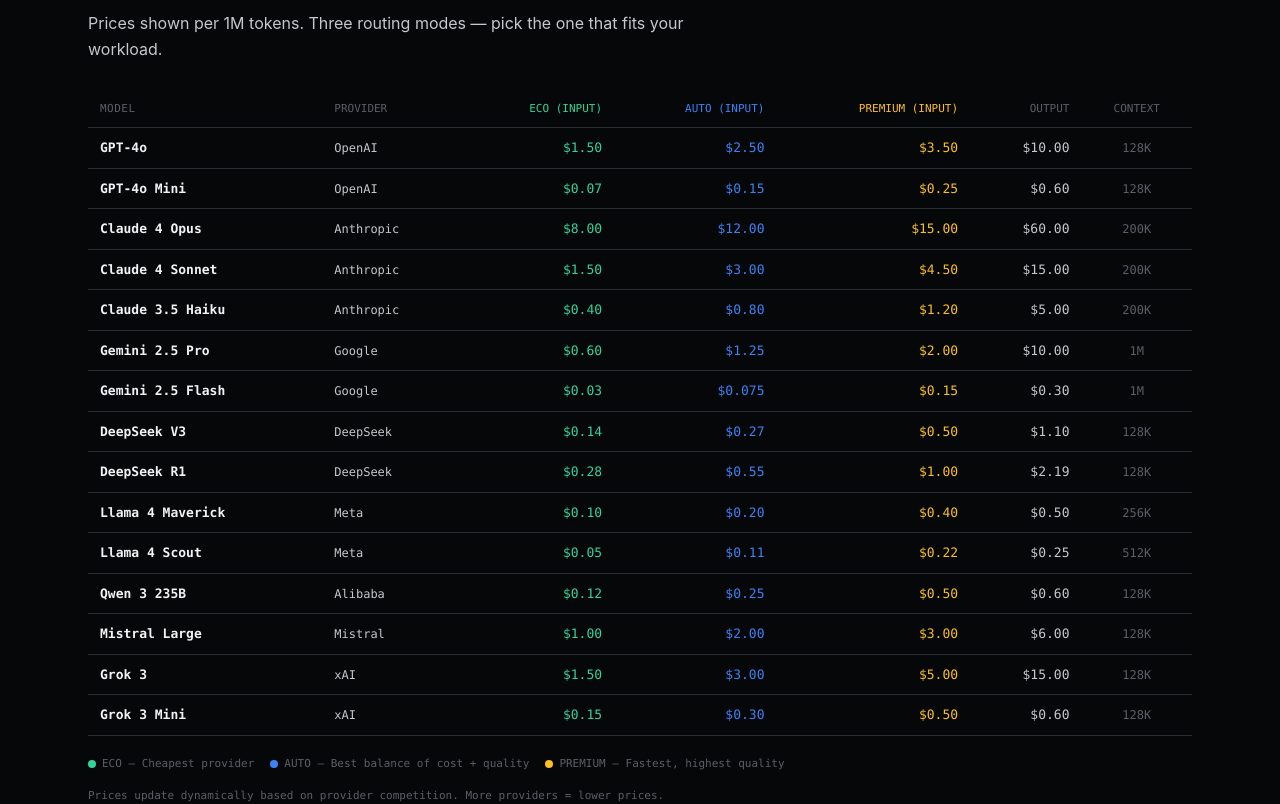
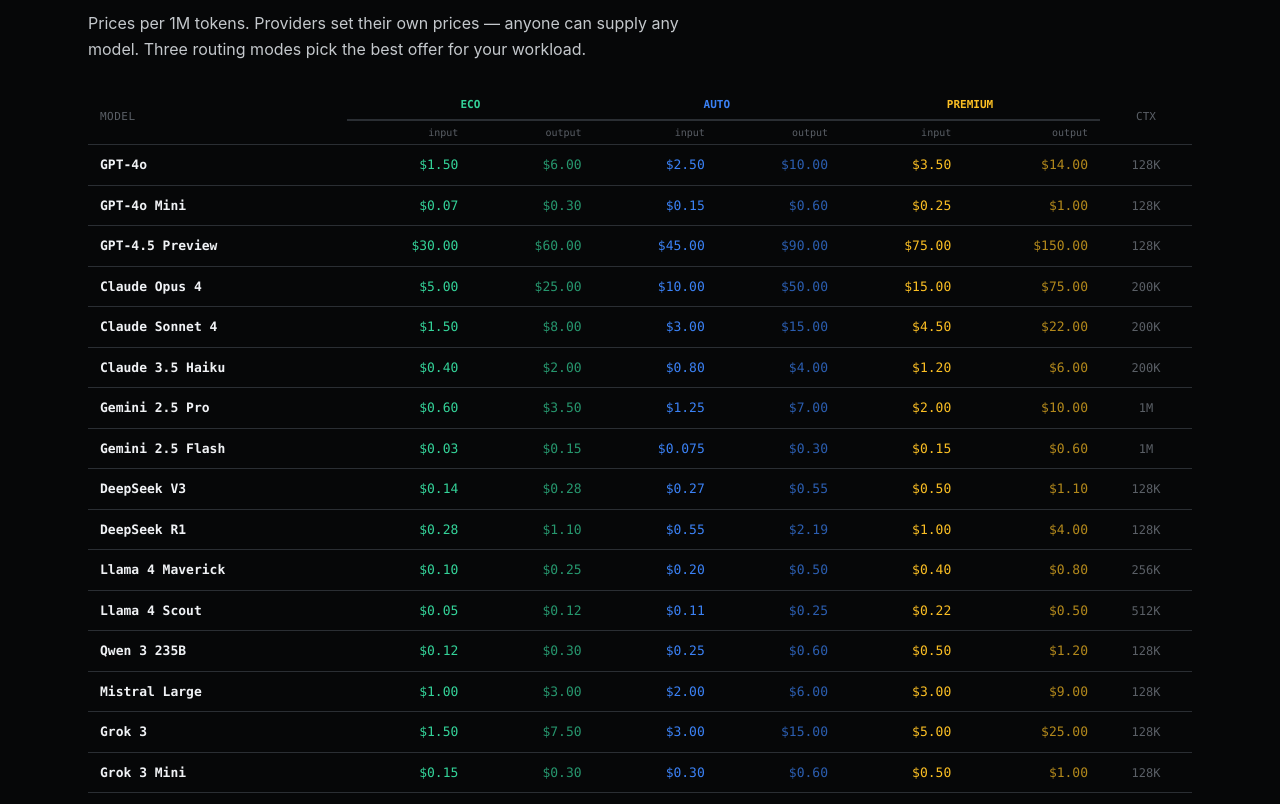
Before and after one commit to rogerwu188/clawfarm-site, a Next.js app: page / in a window 1280 px wide. Shown: the part 780-1584 px from the top of the page. Built offline with nearby package versions, Linux system fonts and the light colour scheme.

Commit message:
fix pricing table: input/output per tier, remove vendor column, add MiniMax/Kimi/Seed models, 20 models total

```diff
--- a/app/page.tsx
+++ b/app/page.tsx
@@ -44,46 +44,58 @@
         <div className="max-w-6xl mx-auto px-6">
           <p style={{fontFamily:'var(--font-mono)', fontSize:'11px', color:'var(--text-dim)', letterSpacing:'1px', marginBottom:'8px'}}>MODEL PRICING</p>
           <h2 className="section-title" style={{fontSize:'28px'}}>Access every major model. Pay per token.</h2>
-          <p className="section-text" style={{maxWidth:'600px', marginTop:'8px', marginBottom:'28px'}}>Prices shown per 1M tokens. Three routing modes — pick the one that fits your workload.</p>
+          <p className="section-text" style={{maxWidth:'640px', marginTop:'8px', marginBottom:'28px'}}>Prices per 1M tokens. Providers set their own prices — anyone can supply any model. Three routing modes pick the best offer for your workload.</p>
 
           <div style={{overflowX:'auto'}}>
             <table style={{width:'100%', borderCollapse:'collapse', fontFamily:'var(--font-mono)', fontSize:'13px'}}>
               <thead>
+                <tr style={{borderBottom:'2px solid var(--border)'}}>
+                  <th style={{textAlign:'left', padding:'10px 12px', color:'var(--text-dim)', fontWeight:500, fontSize:'11px', letterSpacing:'0.5px'}} rowSpan={2}>MODEL</th>
+                  <th style={{textAlign:'center', padding:'6px 12px', color:'var(--green)', fontWeight:600, fontSize:'11px', borderBottom:'1px solid var(--border)'}} colSpan={2}>ECO</th>
+                  <th style={{textAlign:'center', padding:'6px 12px', color:'var(--accent)', fontWeight:600, fontSize:'11px', borderBottom:'1px solid var(--border)'}} colSpan={2}>AUTO</th>
+                  <th style={{textAlign:'center', padding:'6px 12px', color:'var(--amber)', fontWeight:600, fontSize:'11px', borderBottom:'1px solid var(--border)'}} colSpan={2}>PREMIUM</th>
+                  <th style={{textAlign:'center', padding:'10px 12px', color:'var(--text-dim)', fontWeight:500, fontSize:'11px'}} rowSpan={2}>CTX</th>
+                </tr>
                 <tr style={{borderBottom:'1px solid var(--border)'}}>
-                  <th style={{textAlign:'left', padding:'10px 12px', color:'var(--text-dim)', fontWeight:500, fontSize:'11px', letterSpacing:'0.5px'}}>MODEL</th>
-                  <th style={{textAlign:'left', padding:'10px 12px', color:'var(--text-dim)', fontWeight:500, fontSize:'11px'}}>PROVIDER</th>
-                  <th style={{textAlign:'right', padding:'10px 12px', color:'var(--green)', fontWeight:500, fontSize:'11px'}}>ECO (INPUT)</th>
-                  <th style={{textAlign:'right', padding:'10px 12px', color:'var(--accent)', fontWeight:500, fontSize:'11px'}}>AUTO (INPUT)</th>
-                  <th style={{textAlign:'right', padding:'10px 12px', color:'var(--amber)', fontWeight:500, fontSize:'11px'}}>PREMIUM (INPUT)</th>
-                  <th style={{textAlign:'right', padding:'10px 12px', color:'var(--text-dim)', fontWeight:500, fontSize:'11px'}}>OUTPUT</th>
-                  <th style={{textAlign:'center', padding:'10px 12px', color:'var(--text-dim)', fontWeight:500, fontSize:'11px'}}>CONTEXT</th>
+                  <th style={{textAlign:'right', padding:'4px 12px', color:'var(--text-dim)', fontWeight:400, fontSize:'10px'}}>input</th>
+                  <th style={{textAlign:'right', padding:'4px 12px', color:'var(--text-dim)', fontWeight:400, fontSize:'10px'}}>output</th>
+                  <th style={{textAlign:'right', padding:'4px 12px', color:'var(--text-dim)', fontWeight:400, fontSize:'10px'}}>input</th>
+                  <th style={{textAlign:'right', padding:'4px 12px', color:'var(--text-dim)', fontWeight:400, fontSize:'10px'}}>output</th>
+                  <th style={{textAlign:'right', padding:'4px 12px', color:'var(--text-dim)', fontWeight:400, fontSize:'10px'}}>input</th>
+                  <th style={{textAlign:'right', padding:'4px 12px', color:'var(--text-dim)', fontWeight:400, fontSize:'10px'}}>output</th>
                 </tr>
               </thead>
               <tbody>
                 {[
-                  { model:'GPT-4o', provider:'OpenAI', eco:'$1.50', auto:'$2.50', premium:'$3.50', output:'$10.00', ctx:'128K' },
-                  { model:'GPT-4o Mini', provider:'OpenAI', eco:'$0.07', auto:'$0.15', premium:'$0.25', output:'$0.60', ctx:'128K' },
-                  { model:'Claude 4 Opus', provider:'Anthropic', eco:'$8.00', auto:'$12.00', premium:'$15.00', output:'$60.00', ctx:'200K' },
-                  { model:'Claude 4 Sonnet', provider:'Anthropic', eco:'$1.50', auto:'$3.00', premium:'$4.50', output:'$15.00', ctx:'200K' },
-                  { model:'Claude 3.5 Haiku', provider:'Anthropic', eco:'$0.40', auto:'$0.80', premium:'$1.20', output:'$5.00', ctx:'200K' },
-                  { model:'Gemini 2.5 Pro', provider:'Google', eco:'$0.60', auto:'$1.25', premium:'$2.00', output:'$10.00', ctx:'1M' },
-                  { model:'Gemini 2.5 Flash', provider:'Google', eco:'$0.03', auto:'$0.075', premium:'$0.15', output:'$0.30', ctx:'1M' },
-                  { model:'DeepSeek V3', provider:'DeepSeek', eco:'$0.14', auto:'$0.27', premium:'$0.50', output:'$1.10', ctx:'128K' },
-                  { model:'DeepSeek R1', provider:'DeepSeek', eco:'$0.28', auto:'$0.55', premium:'$1.00', output:'$2.19', ctx:'128K' },
-                  { model:'Llama 4 Maverick', provider:'Meta', eco:'$0.10', auto:'$0.20', premium:'$0.40', output:'$0.50', ctx:'256K' },
-                  { model:'Llama 4 Scout', provider:'Meta', eco:'$0.05', auto:'$0.11', premium:'$0.22', output:'$0.25', ctx:'512K' },
-                  { model:'Qwen 3 235B', provider:'Alibaba', eco:'$0.12', auto:'$0.25', premium:'$0.50', output:'$0.60', ctx:'128K' },
-                  { model:'Mistral Large', provider:'Mistral', eco:'$1.00', auto:'$2.00', premium:'$3.00', output:'$6.00', ctx:'128K' },
-                  { model:'Grok 3', provider:'xAI', eco:'$1.50', auto:'$3.00', premium:'$5.00', output:'$15.00', ctx:'128K' },
-                  { model:'Grok 3 Mini', provider:'xAI', eco:'$0.15', auto:'$0.30', premium:'$0.50', output:'$0.60', ctx:'128K' },
+                  { model:'GPT-4o',          eI:'$1.50', eO:'$6.00',  aI:'$2.50', aO:'$10.00', pI:'$3.50', pO:'$14.00', ctx:'128K' },
+                  { model:'GPT-4o Mini',      eI:'$0.07', eO:'$0.30',  aI:'$0.15', aO:'$0.60',  pI:'$0.25', pO:'$1.00',  ctx:'128K' },
+                  { model:'GPT-4.5 Preview',  eI:'$30.00',eO:'$60.00', aI:'$45.00',aO:'$90.00', pI:'$75.00',pO:'$150.00',ctx:'128K' },
+                  { model:'Claude Opus 4',     eI:'$5.00', eO:'$25.00', aI:'$10.00',aO:'$50.00', pI:'$15.00',pO:'$75.00', ctx:'200K' },
+                  { model:'Claude Sonnet 4',   eI:'$1.50', eO:'$8.00',  aI:'$3.00', aO:'$15.00', pI:'$4.50', pO:'$22.00', ctx:'200K' },
+                  { model:'Claude 3.5 Haiku',  eI:'$0.40', eO:'$2.00',  aI:'$0.80', aO:'$4.00',  pI:'$1.20', pO:'$6.00',  ctx:'200K' },
+                  { model:'Gemini 2.5 Pro',    eI:'$0.60', eO:'$3.50',  aI:'$1.25', aO:'$7.00',  pI:'$2.00', pO:'$10.00', ctx:'1M' },
+                  { model:'Gemini 2.5 Flash',  eI:'$0.03', eO:'$0.15',  aI:'$0.075',aO:'$0.30',  pI:'$0.15', pO:'$0.60',  ctx:'1M' },
+                  { model:'DeepSeek V3',       eI:'$0.14', eO:'$0.28',  aI:'$0.27', aO:'$0.55',  pI:'$0.50', pO:'$1.10',  ctx:'128K' },
+                  { model:'DeepSeek R1',       eI:'$0.28', eO:'$1.10',  aI:'$0.55', aO:'$2.19',  pI:'$1.00', pO:'$4.00',  ctx:'128K' },
+                  { model:'Llama 4 Maverick',  eI:'$0.10', eO:'$0.25',  aI:'$0.20', aO:'$0.50',  pI:'$0.40', pO:'$0.80',  ctx:'256K' },
+                  { model:'Llama 4 Scout',     eI:'$0.05', eO:'$0.12',  aI:'$0.11', aO:'$0.25',  pI:'$0.22', pO:'$0.50',  ctx:'512K' },
+                  { model:'Qwen 3 235B',       eI:'$0.12', eO:'$0.30',  aI:'$0.25', aO:'$0.60',  pI:'$0.50', pO:'$1.20',  ctx:'128K' },
+                  { model:'Mistral Large',     eI:'$1.00', eO:'$3.00',  aI:'$2.00', aO:'$6.00',  pI:'$3.00', pO:'$9.00',  ctx:'128K' },
+                  { model:'Grok 3',            eI:'$1.50', eO:'$7.50',  aI:'$3.00', aO:'$15.00', pI:'$5.00', pO:'$25.00', ctx:'128K' },
+                  { model:'Grok 3 Mini',       eI:'$0.15', eO:'$0.30',  aI:'$0.30', aO:'$0.60',  pI:'$0.50', pO:'$1.00',  ctx:'128K' },
+                  { model:'MiniMax M2.7',      eI:'$0.15', eO:'$0.60',  aI:'$0.30', aO:'$1.20',  pI:'$0.50', pO:'$2.00',  ctx:'1M' },
+                  { model:'Kimi K2.5',         eI:'$0.05', eO:'$1.50',  aI:'$0.10', aO:'$3.00',  pI:'$0.20', pO:'$5.00',  ctx:'128K' },
+                  { model:'Seed 2.0 Pro',      eI:'$0.50', eO:'$3.00',  aI:'$1.00', aO:'$6.00',  pI:'$2.00', pO:'$10.00', ctx:'128K' },
+                  { model:'Seed 2.0 Mini',     eI:'$0.10', eO:'$0.40',  aI:'$0.20', aO:'$0.80',  pI:'$0.40', pO:'$1.50',  ctx:'128K' },
                 ].map((m, i) => (
                   <tr key={i} style={{borderBottom:'1px solid var(--border)'}}>
                     <td style={{padding:'10px 12px', fontWeight:600, color:'var(--text)'}}>{m.model}</td>
-                    <td style={{padding:'10px 12px', color:'var(--text-mid)', fontSize:'12px'}}>{m.provider}</td>
-                    <td style={{padding:'10px 12px', textAlign:'right', color:'var(--green)'}}>{m.eco}</td>
-                    <td style={{padding:'10px 12px', textAlign:'right', color:'var(--accent)'}}>{m.auto}</td>
-                    <td style={{padding:'10px 12px', textAlign:'right', color:'var(--amber)'}}>{m.premium}</td>
-                    <td style={{padding:'10px 12px', textAlign:'right', color:'var(--text-mid)'}}>{m.output}</td>
+                    <td style={{padding:'10px 12px', textAlign:'right', color:'var(--green)'}}>{m.eI}</td>
+                    <td style={{padding:'10px 12px', textAlign:'right', color:'var(--green)', opacity:0.7}}>{m.eO}</td>
+                    <td style={{padding:'10px 12px', textAlign:'right', color:'var(--accent)'}}>{m.aI}</td>
+                    <td style={{padding:'10px 12px', textAlign:'right', color:'var(--accent)', opacity:0.7}}>{m.aO}</td>
+                    <td style={{padding:'10px 12px', textAlign:'right', color:'var(--amber)'}}>{m.pI}</td>
+                    <td style={{padding:'10px 12px', textAlign:'right', color:'var(--amber)', opacity:0.7}}>{m.pO}</td>
                     <td style={{padding:'10px 12px', textAlign:'center', color:'var(--text-dim)', fontSize:'12px'}}>{m.ctx}</td>
                   </tr>
                 ))}
@@ -106,7 +118,7 @@
             </div>
           </div>
 
-          <p style={{fontFamily:'var(--font-mono)', fontSize:'11px', color:'var(--text-dim)', marginTop:'16px'}}>Prices update dynamically based on provider competition. More providers = lower prices.</p>
+          <p style={{fontFamily:'var(--font-mono)', fontSize:'11px', color:'var(--text-dim)', marginTop:'16px'}}>Prices set by independent providers competing on the network. More providers = lower prices. Anyone can supply any model.</p>
         </div>
       </section>
 
```
